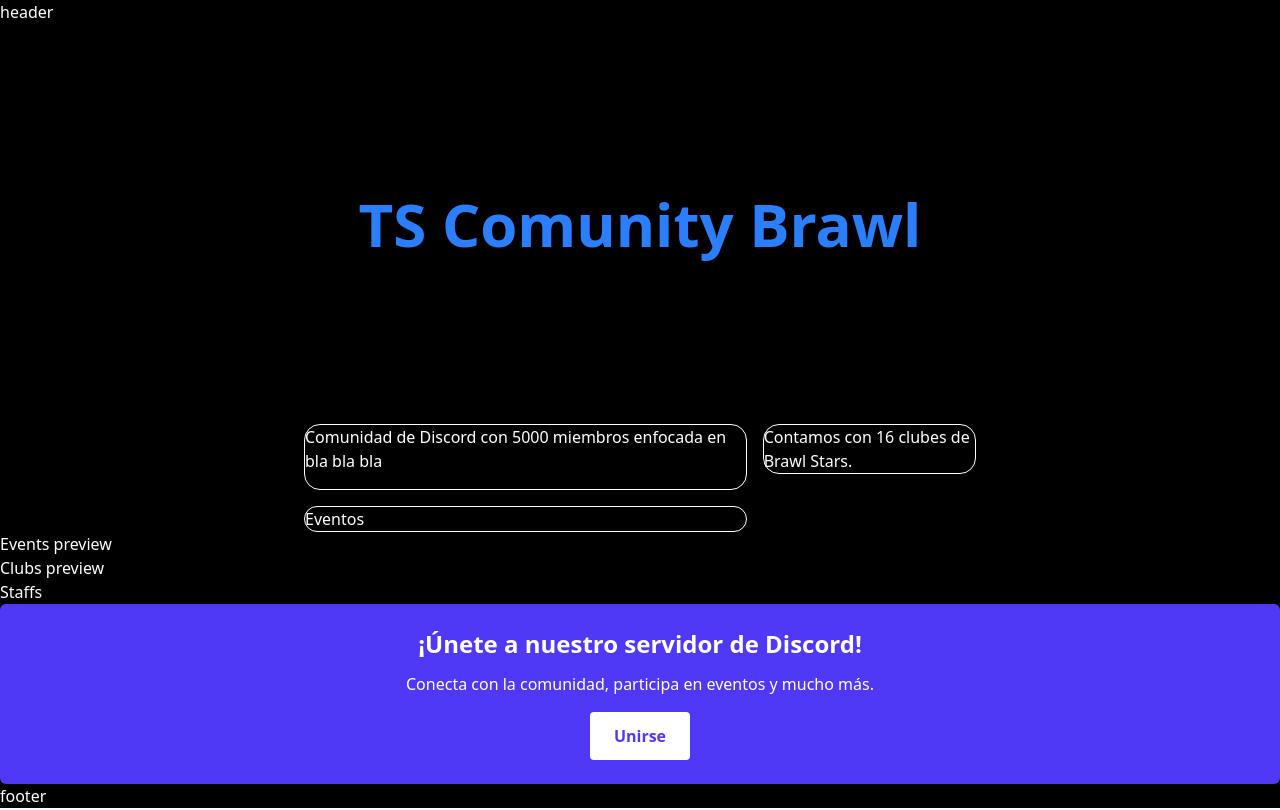
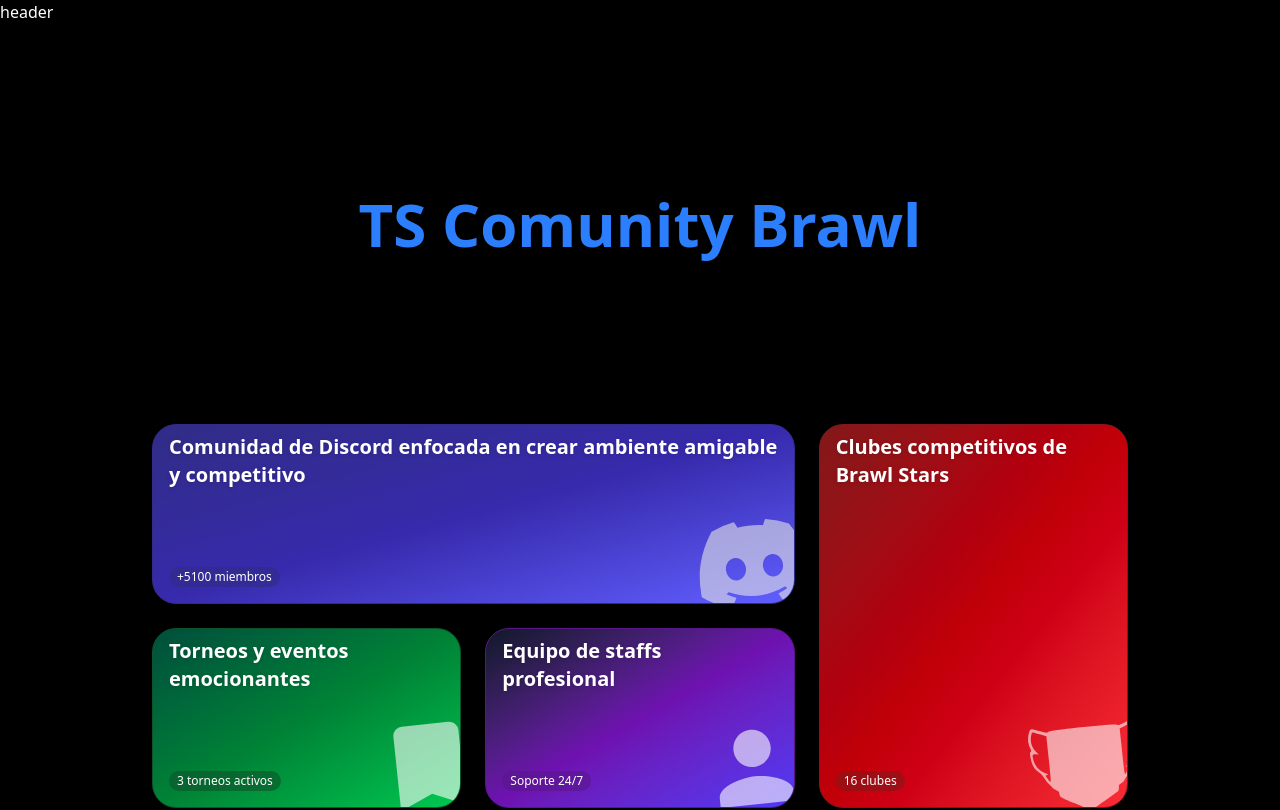
Before and after one commit to AlesseBostue/Web-de-TS, a React (Vite) app: page / in a window 1280 px wide. Shown: the top 810 px of the page. Built offline with nearby package versions, Linux system fonts and the light colour scheme.

Commit message:
Created IntroBento component

```diff
--- a/package.json
+++ b/package.json
@@ -13,6 +13,7 @@
     "@tailwindcss/vite": "^4.1.11",
     "react": "^19.1.0",
     "react-dom": "^19.1.0",
+    "react-icons": "^5.5.0",
     "react-router-dom": "^7.7.1",
     "tailwindcss": "^4.1.11"
   },
--- /dev/null
+++ b/src/pages/Home/components/IntroBento.tsx
@@ -0,0 +1,124 @@
+import { SiDiscord } from 'react-icons/si'
+import clubIcon from '@/assets/club.svg'
+import { Link } from 'react-router-dom'
+
+function IntroBento() {
+  return (
+    <section className="grid grid-cols-1 sm:grid-cols-2 lg:grid-cols-3 gap-6 px-4 md:px-6 max-w-5xl mx-auto">
+
+      {/* Discord */}
+      <a
+        href="https://discord.gg/8nu3ZdDkp7"
+        target="_blank"
+        rel="noopener noreferrer"
+        className="col-span-1 sm:col-span-2 relative rounded-3xl overflow-hidden bg-gradient-to-br
+          from-indigo-900 via-indigo-800 to-indigo-500 border border-indigo-900
+          flex flex-col items-start hover:scale-105 hover:contrast-125
+          transition-transform duration-300 ease-in-out p-6 min-h-[180px] group"
+      >
+        <span className="absolute top-2 left-4 font-bold text-base md:text-xl text-white z-10 drop-shadow-sm mr-4">
+          Comunidad de Discord enfocada en crear ambiente amigable y competitivo
+        </span>
+
+        <SiDiscord
+          className="absolute -right-4 -bottom-4 -rotate-6 size-28 group-hover:-rotate-12 group-hover:scale-125 group-hover:-translate-y-2 group-hover:-translate-x-2
+            transition-transform duration-300 ease-in-out z-0 text-neutral-200 opacity-60"
+        />
+
+        <span className="absolute bottom-4 left-4 text-xs text-white bg-indigo-900/60
+          rounded-xl px-2 py-0.5 z-10 group-hover:-translate-y-1
+          transition-transform duration-300 ease-in-out"
+        >
+          +5100 miembros
+        </span>
+      </a>
+
+      {/* Clubes */}
+      <Link
+        to="/clubes"
+        className="row-span-2 relative rounded-3xl overflow-hidden bg-gradient-to-br
+          from-red-900 via-red-700 to-red-500 border border-red-900
+          flex flex-col items-start hover:scale-105 hover:contrast-125
+          transition-transform duration-300 ease-in-out p-6 min-h-[180px] group"
+      >
+        <span className="absolute top-2 left-4 font-bold text-base md:text-xl text-white z-10 drop-shadow-sm mr-4">
+          Clubes competitivos de Brawl Stars
+        </span>
+
+        <img
+            src={clubIcon}
+            className="absolute -right-4 -bottom-4 size-28 -rotate-6 group-hover:-rotate-12 group-hover:scale-125 group-hover:-translate-y-2 group-hover:-translate-x-2
+            transition-transform duration-300 ease-in-out z-0 text-white opacity-60"
+        >
+        </img>
+
+        <span className="absolute bottom-4 left-4 text-xs text-white bg-red-900/60
+          rounded-xl px-2 py-0.5 z-10 group-hover:-translate-y-1
+          transition-transform duration-300 ease-in-out"
+        >
+          16 clubes
+        </span>
+      </Link>
+
+      {/* Eventos */}
+      <Link
+        to="/eventos"
+        className="relative rounded-3xl overflow-hidden bg-gradient-to-br
+          from-emerald-900 via-green-700 to-green-500 border border-green-900
+          flex flex-col items-start hover:scale-105 hover:contrast-125
+          transition-transform duration-300 ease-in-out p-6 min-h-[180px] group"
+      >
+        <span className="absolute top-2 left-4 font-bold text-base md:text-xl text-white z-10 drop-shadow-sm mr-4">
+          Torneos y eventos emocionantes
+        </span>
+
+        <svg
+          className="absolute -right-4 -bottom-4 size-28 -rotate-6 group-hover:-rotate-12 group-hover:scale-125 group-hover:-translate-y-2 group-hover:-translate-x-2
+            transition-transform duration-300 ease-in-out z-0 text-white opacity-60"
+          fill="currentColor"
+          viewBox="0 0 24 24"
+        >
+          <path d="M5 3h14a2 2 0 012 2v16l-7-3-7 3V5a2 2 0 012-2z" />
+        </svg>
+
+        <span className="absolute bottom-4 left-4 text-xs text-white bg-green-900/60
+          rounded-xl px-2 py-0.5 z-10 group-hover:-translate-y-1
+          transition-transform duration-300 ease-in-out"
+        >
+          3 torneos activos
+        </span>
+      </Link>
+
+      {/* Staffs */}
+      <Link
+        to="/staffs"
+        className="relative rounded-3xl overflow-hidden bg-gradient-to-br
+          from-gray-900 via-purple-800 to-indigo-600 border border-purple-900
+          flex flex-col items-start hover:scale-105 hover:contrast-125
+          transition-transform duration-300 ease-in-out p-6 min-h-[180px] group"
+      >
+        <span className="absolute top-2 left-4 font-bold text-base md:text-xl text-white z-10 drop-shadow-sm mr-4">
+          Equipo de staffs profesional
+        </span>
+
+        <svg
+          className="absolute -right-4 -bottom-4 size-28 -rotate-6 group-hover:-rotate-12 group-hover:scale-125 group-hover:-translate-y-2 group-hover:-translate-x-2
+            transition-transform duration-300 ease-in-out z-0 text-white opacity-60"
+          fill="currentColor"
+          viewBox="0 0 24 24"
+        >
+          <path d="M12 12c2.21 0 4-1.79 4-4s-1.79-4-4-4-4 1.79-4 4 1.79 4 4 4zm0 2c-2.67 0-8 1.34-8 4v2h16v-2c0-2.66-5.33-4-8-4z" />
+        </svg>
+
+        <span className="absolute bottom-4 left-4 text-xs text-white bg-purple-900/60
+          rounded-xl px-2 py-0.5 z-10 group-hover:-translate-y-1
+          transition-transform duration-300 ease-in-out"
+        >
+          Soporte 24/7
+        </span>
+      </Link>
+    </section>
+  )
+}
+
+export default IntroBento
--- a/src/pages/Home/components/IntroGrid.tsx
+++ /dev/null
@@ -1,27 +0,0 @@
-function IntroGrid() {
-  return (
-    <section className="grid grid-cols-3 gap-4 max-w-2xl mx-auto">
-
-        <article className="col-span-2 row-span-2 border border-white rounded-2xl">
-            <p>
-                Comunidad de Discord con 5000 miembros enfocada en bla bla bla
-            </p>
-        </article>
-
-        <article className="col-span-1 border border-white rounded-2xl">
-            <p>
-                Contamos con 16 clubes de Brawl Stars.
-            </p>
-        </article>
-
-        <article className="col-span-2 border border-white rounded-2xl">
-            <p>
-                Eventos
-            </p>
-        </article>
-
-    </section>
-  )
-}
-
-export default IntroGrid
--- a/src/pages/Home/components/Staffs.tsx
+++ /dev/null
@@ -1,7 +0,0 @@
-function Staffs() {
-    return (
-        <h1>Staffs</h1>
-    )
-}
-
-export default Staffs
--- a/src/pages/Home/index.tsx
+++ b/src/pages/Home/index.tsx
@@ -1,18 +1,16 @@
 import Hero from '@/pages/Home/components/Hero'
-import IntroGrid from '@/pages/Home/components/IntroGrid'
+import IntroBento from '@/pages/Home/components/IntroBento'
+import ClubsPreview from '@/pages/Home/components/ClubsPreview'
 import EventsPreview from '@/pages/Home/components/EventsPreview'
-import ClubsPreview from '@/pages/Home/components/ClubsPreview'
-import Staffs from '@/pages/Home/components/Staffs'
 import InviteWidget from '@/pages/Home/components/InviteWidget'
 
 function Home() {
     return (
         <>
             <Hero />
-            <IntroGrid />
+            <IntroBento />
+            <ClubsPreview />
             <EventsPreview />
-            <ClubsPreview />
-            <Staffs />
             <InviteWidget />
         </>
     )
--- /dev/null
+++ b/src/pages/Staffs/components/CoreStaffs.tsx
@@ -0,0 +1,9 @@
+function CoreStaffs() {
+    return (
+        <section>
+            staffs principales y desarrolladores, diseñadores etc
+        </section>
+    )
+}
+
+export default CoreStaffs
--- /dev/null
+++ b/src/pages/Staffs/components/Supporters.tsx
@@ -0,0 +1,9 @@
+function Supporters() {
+    return (
+        <section>
+            supporters
+        </section>
+    )
+}
+
+export default Supporters
--- /dev/null
+++ b/src/pages/Staffs/index.tsx
@@ -0,0 +1,13 @@
+import CoreStaffs from '@/pages/Staffs/components/CoreStaffs'
+import Supporters from '@/pages/Staffs/components/Supporters'
+
+function Staffs() {
+    return (
+        <>
+            <CoreStaffs />
+            <Supporters />
+        </>
+    )
+}
+
+export default Staffs
--- a/src/router/index.tsx
+++ b/src/router/index.tsx
@@ -3,6 +3,7 @@ import Layout from '@/layouts/Layout'
 import Home from '@/pages/Home'
 import Clubs from '@/pages/Clubs'
 import Events from '@/pages/Events'
+import Staffs from '@/pages/Staffs'
 import NotFound from '@/pages/NotFound'
 
 export const router = createBrowserRouter([
@@ -13,6 +14,7 @@ export const router = createBrowserRouter([
       { index: true, Component: Home },
       { path: 'clubes', Component: Clubs },
       { path: 'eventos', Component: Events },
+      { path: 'staffs', Component: Staffs },
       { path: '*', Component: NotFound }
     ],
   },
```
Also changed, not shown: src/assets/club.svg (added).
